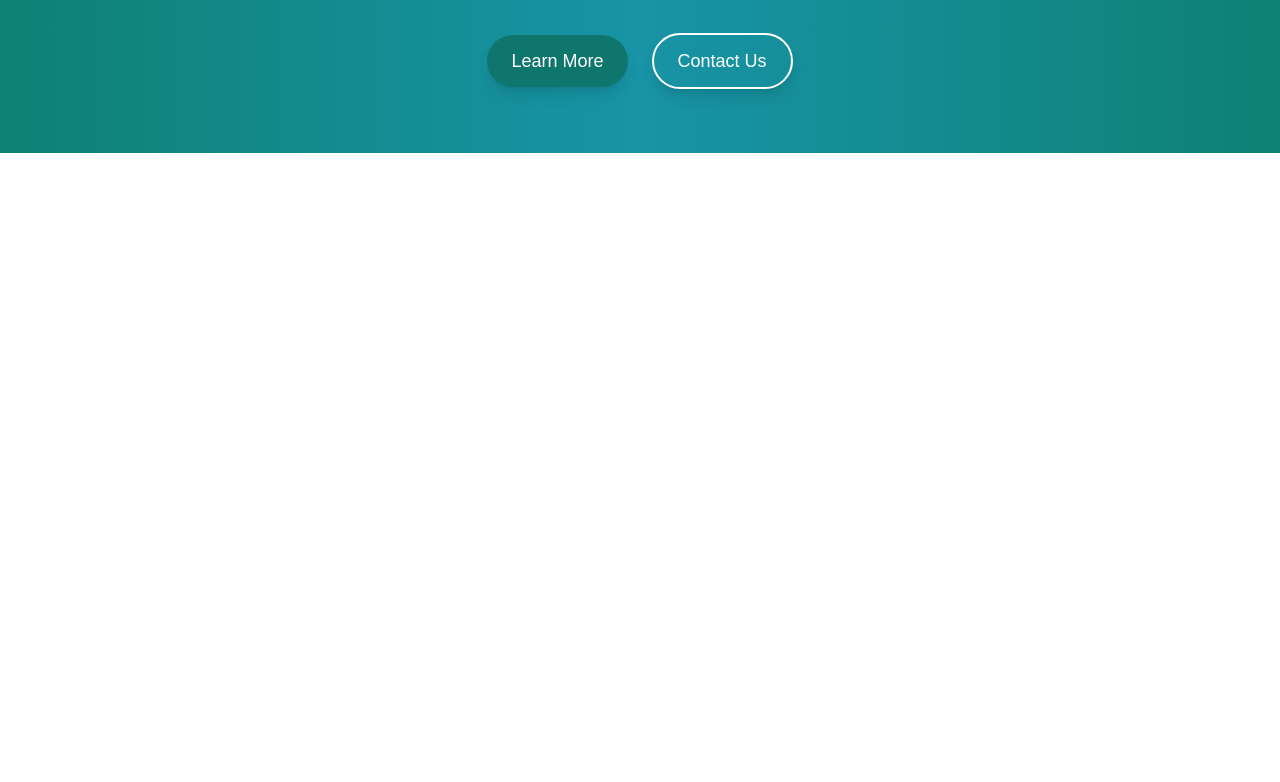
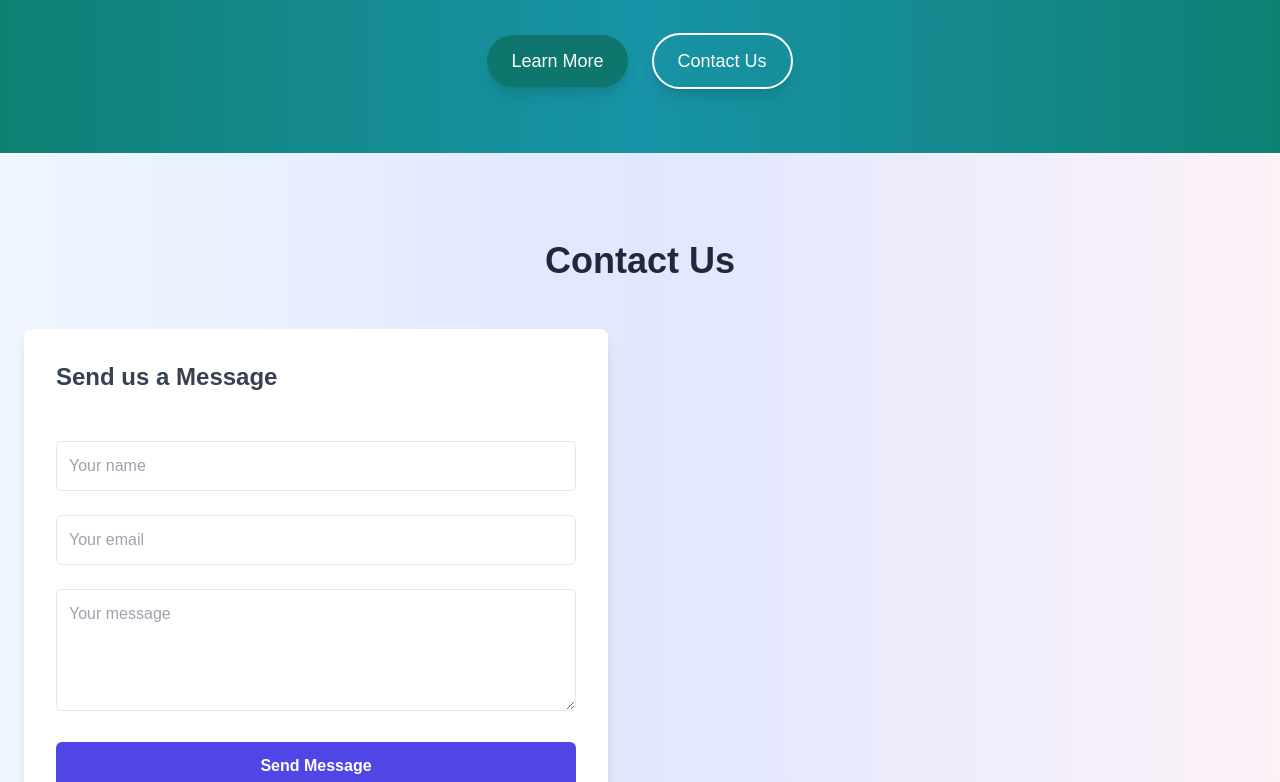
Before and after one commit to celsopuerto/crystalwipe, a Next.js app: page / in a window 1280 px wide. Shown: the part 2007-2789 px from the top of the page. Before the commit the page ends 2160 px from the top, so only its background shows below. Built offline with nearby package versions, Linux system fonts and the light colour scheme.

Commit message:
feat: functional contactus

```diff
--- a/package.json
+++ b/package.json
@@ -21,7 +21,9 @@
     "next": "15.1.5",
     "react": "^19.0.0",
     "react-dom": "^19.0.0",
+    "react-hot-toast": "^2.5.1",
     "react-icons": "^5.4.0",
+    "resend": "^4.1.1",
     "tailwind-merge": "^2.6.0",
     "tailwindcss-animate": "^1.0.7"
   },
--- /dev/null
+++ b/src/app/api/send/route.ts
@@ -0,0 +1,35 @@
+import { NextResponse } from "next/server";
+import { resend } from "@/config/resend"; // Update with actual import
+
+export async function POST(req: Request) {
+  try {
+    const { name, email, message } = await req.json();
+
+    if (!name || !email || !message) {
+      return NextResponse.json({
+        success: false,
+        error: "Fill Up All Fields.",
+      });
+    }
+
+    const { data, error } = await resend.emails.send({
+      from: "CrystalWipe <onboarding@resend.dev>",
+      to: ["crystalwipecs@gmail.com"],
+      subject: "CrystalWipe Contact Form",
+      html: `<h1>Name: ${name}<br>Email: ${email}<br>Message: ${message}</h1>`,
+    });
+
+    if (error) {
+      console.error("Resend API Error:", error);
+      return NextResponse.json({ success: false, error: error.message });
+    }
+
+    return NextResponse.json({ success: true, data });
+  } catch (err) {
+    console.error("API Route Error:", err);
+    return NextResponse.json(
+      { success: false, error: "Internal Server Error." },
+      { status: 500 }
+    );
+  }
+}
--- a/src/app/layout.tsx
+++ b/src/app/layout.tsx
@@ -2,6 +2,7 @@ import type { Metadata } from "next";
 import { Geist, Geist_Mono } from "next/font/google";
 import "./globals.css";
 import Navigation from "@/components/Navigation";
+import { Toaster } from "react-hot-toast";
 
 const geistSans = Geist({
   variable: "--font-geist-sans",
@@ -30,6 +31,7 @@ export default function RootLayout({
       >
         <Navigation />
         <div className="bg-slate-100">{children}</div>
+        <Toaster />
       </body>
     </html>
   );
--- a/src/app/page.tsx
+++ b/src/app/page.tsx
@@ -1,4 +1,5 @@
 import About from "@/components/About";
+import ContactUs from "@/components/ContactUs";
 import Home from "@/components/Home";
 import Services from "@/components/Services";
 
@@ -8,6 +9,7 @@ export default function MainPage() {
       <Home />
       <Services />
       <About />
+      <ContactUs />
     </>
   );
 }
--- /dev/null
+++ b/src/components/ContactUs.tsx
@@ -0,0 +1,110 @@
+"use client";
+
+import React, { useState } from "react";
+import toast from "react-hot-toast";
+
+export default function ContactUs() {
+  const [loading, setLoading] = useState(false);
+  const [formData, setFormData] = useState({
+    name: "",
+    email: "",
+    message: "",
+  });
+
+  const handleChange = (
+    e: React.ChangeEvent<HTMLInputElement | HTMLTextAreaElement>
+  ) => {
+    const { name, value } = e.target;
+    setFormData((prevState) => ({ ...prevState, [name]: value }));
+  };
+
+  const handleSubmit = async (e: React.FormEvent) => {
+    e.preventDefault();
+    setLoading(true);
+
+    try {
+      const res = await fetch("/api/send", {
+        method: "POST",
+        headers: {
+          "Content-Type": "application/json",
+        },
+        body: JSON.stringify(formData), // Ensure formData has the expected fields
+      });
+
+      if (!res.ok) {
+        const errorText = await res.text(); // Read error as text to debug
+        throw new Error(`Server responded with: ${res.status} ${errorText}`);
+      }
+
+      const data = await res.json();
+      if (data.success) {
+        toast.success("Message sent successfully!");
+      } else {
+        toast.error(data.error || "Failed to send the message.");
+      }
+    } catch (error) {
+      console.error("Error submitting form:", error);
+      toast.error(
+        "An unexpected error occurred. Check the console for details."
+      );
+    } finally {
+      setLoading(false);
+    }
+  };
+
+  return (
+    <section className="min-h-screen bg-gradient-to-r from-blue-50 via-indigo-100 to-pink-50 p-6">
+      <div className="max-w-7xl mx-auto py-16">
+        <h1 className="text-4xl font-extrabold text-center text-gray-800 mb-12">
+          Contact Us
+        </h1>
+        <div className="grid grid-cols-1 md:grid-cols-2 gap-16">
+          <form
+            onSubmit={handleSubmit}
+            className="bg-white rounded-lg shadow-lg p-8 space-y-6"
+          >
+            <h2 className="text-2xl font-semibold text-gray-700 mb-6">
+              Send us a Message
+            </h2>
+            <input
+              type="text"
+              name="name"
+              value={formData.name}
+              onChange={handleChange}
+              placeholder="Your name"
+              className="w-full p-3 border rounded-md"
+              required
+            />
+            <input
+              type="email"
+              name="email"
+              value={formData.email}
+              onChange={handleChange}
+              placeholder="Your email"
+              className="w-full p-3 border rounded-md"
+              required
+            />
+            <textarea
+              name="message"
+              value={formData.message}
+              onChange={handleChange}
+              placeholder="Your message"
+              rows={4}
+              className="w-full p-3 border rounded-md"
+              required
+            />
+            <button
+              type="submit"
+              disabled={loading}
+              className={`w-full p-3 rounded-md font-semibold ${
+                loading ? "bg-indigo-300" : "bg-indigo-600 hover:bg-indigo-700"
+              } text-white`}
+            >
+              {loading ? "Sending..." : "Send Message"}
+            </button>
+          </form>
+        </div>
+      </div>
+    </section>
+  );
+}
--- a/src/components/Home.tsx
+++ b/src/components/Home.tsx
@@ -5,7 +5,6 @@ import { motion } from "framer-motion";
 export default function Home() {
   return (
     <section
-      id="home"
       className="relative h-screen bg-cover bg-center -mt-14 overflow-hidden"
       style={{ backgroundImage: "url(/furniture-img.jpg)" }}
     >
@@ -32,7 +31,7 @@ export default function Home() {
           <p className="text-md sm:text-lg mb-6">
             For Maid Service
             <br />
-            <span className="font-bold text-xl">+971 55 495 8317</span>
+            <span className="font-bold text-xl">+971 56 587 8198</span>
           </p>
 
           {/* Explore Our Services Button */}
--- a/src/components/Navigation.tsx
+++ b/src/components/Navigation.tsx
@@ -40,7 +40,10 @@ export default function Navigation() {
   return (
     <>
       {/* Top Contact Info */}
-      <div className="z-50 bg-gray-100 border-b border-gray-200 py-2 hidden md:block">
+      <div
+        className="z-50 bg-gray-100 border-b border-gray-200 py-2 hidden md:block"
+        id="home"
+      >
         <div className="flex justify-between items-center mx-auto max-w-screen-xl px-4 md:px-20">
           <span className="flex text-xs font-inter text-black font-normal space-x-4">
             <span className="flex items-center hover:text-blue-600 transition-all duration-200">
@@ -59,7 +62,7 @@ export default function Navigation() {
               className="hover:text-blue-600 transition-all duration-300 flex items-center"
             >
               <FaPhoneAlt className="mr-2 text-blue-600" />
-              +1 (234) 567-890
+              +971 56 587 8198
             </a>
             <a
               href="mailto:info@crystalwipe.com"
@@ -91,7 +94,6 @@ export default function Navigation() {
             {[
               { name: "Home", href: "/#home" },
               { name: "Services", href: "/#services" },
-              { name: "Blog", href: "/#blog" },
               { name: "About", href: "/#about" },
               { name: "Contact", href: "/#contact" },
             ].map((link) => (
@@ -153,7 +155,6 @@ export default function Navigation() {
             {[
               { name: "Home", href: "/#home" },
               { name: "Services", href: "/#services" },
-              { name: "Blog", href: "/#blog" },
               { name: "About", href: "/#about" },
               { name: "Contact", href: "/#contact" },
             ].map((link) => (
--- a/src/components/Services.tsx
+++ b/src/components/Services.tsx
@@ -11,18 +11,27 @@ export default function Services() {
       description:
         "Experience a spotless home with our comprehensive residential cleaning services. From kitchens to bedrooms, we ensure every corner shines.",
       icon: <FaHome className="text-4xl text-indigo-500" />,
+      borderColor: "border-indigo-500",
+      bgColor: "bg-gradient-to-b from-indigo-100 via-indigo-50 to-white",
+      cardBg: "bg-indigo-50",
     },
     {
       title: "Office Cleaning",
       description:
         "Maintain a productive workspace with our professional office cleaning services. We keep your office environment clean and welcoming.",
       icon: <FaBuilding className="text-4xl text-green-500" />,
+      borderColor: "border-green-500",
+      bgColor: "bg-gradient-to-b from-green-100 via-green-50 to-white",
+      cardBg: "bg-green-50",
     },
     {
       title: "Deep Cleaning",
       description:
         "Our deep cleaning service tackles the toughest dirt and grime, leaving your space refreshed and revitalized from top to bottom.",
       icon: <FaBroom className="text-4xl text-red-500" />,
+      borderColor: "border-red-500",
+      bgColor: "bg-gradient-to-b from-red-100 via-red-50 to-white",
+      cardBg: "bg-red-50",
     },
   ];
 
@@ -37,7 +46,7 @@ export default function Services() {
     >
       <div className="max-w-7xl mx-auto">
         <motion.h1
-          className="text-4xl font-extrabold text-center text-gray-800 mb-16"
+          className="text-4xl font-extrabold text-center text-gray-800 mb-24"
           initial={{ opacity: 0, y: -20 }}
           whileInView={{ opacity: 1, y: 0 }}
           viewport={{ once: true }}
@@ -59,7 +68,7 @@ export default function Services() {
           {services.map((service, index) => (
             <motion.div
               key={index}
-              className="bg-white rounded-2xl shadow-lg p-6 hover:shadow-2xl transition-shadow duration-300 border-t-4 border-indigo-500"
+              className={`rounded-2xl shadow-lg p-10 hover:shadow-2xl transition-shadow duration-300 border-t-4 ${service.borderColor} ${service.cardBg}`}
               variants={{
                 hidden: { opacity: 0, y: 20 },
                 visible: { opacity: 1, y: 0 },
--- /dev/null
+++ b/src/components/email-template.tsx
@@ -0,0 +1,13 @@
+import * as React from "react";
+
+interface EmailTemplateProps {
+  firstName: string;
+}
+
+export const EmailTemplate: React.FC<Readonly<EmailTemplateProps>> = ({
+  firstName,
+}) => (
+  <div>
+    <h1>Welcome, {firstName}!</h1>
+  </div>
+);
--- /dev/null
+++ b/src/config/resend.ts
@@ -0,0 +1,3 @@
+import { Resend } from "resend";
+
+export const resend = new Resend(process.env.NEXT_PUBLIC_RESEND_API_KEY);
```
Also changed, not shown: 1 other file (tests, documents, lock files or other folders).
